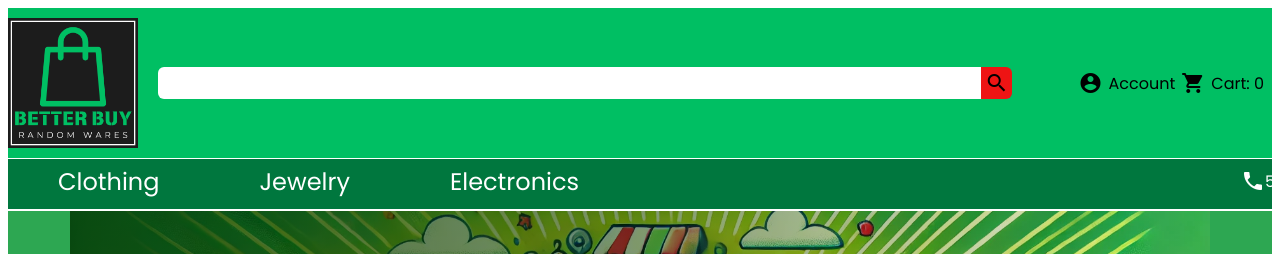
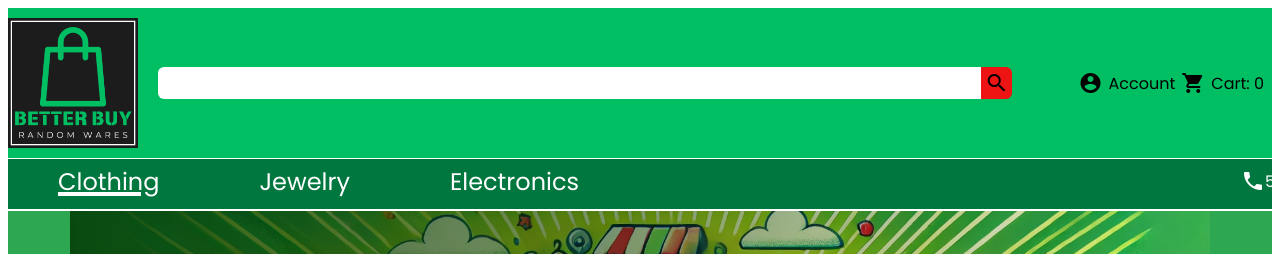
Before and after one commit to hansbuilt/odin-shoppingCart, a React (Vite) app: page / in a window 1280 px wide. In both pictures the pointer is over the link "Clothing". Shown: the top 254 px of the page. Built offline with nearby package versions, Linux system fonts and the light colour scheme.

Commit message:
Added on hover styling to content

```diff
--- a/src/components/Navigation.jsx
+++ b/src/components/Navigation.jsx
@@ -18,7 +18,7 @@ function Navigation() {
         </div>
         <div className={styles.rightSide}>
           <span className={`material-icons ${styles.headerIcons}`}>phone</span>
-          <span>555-555-5555</span>
+          <span id={styles.phoneNumber}>555-555-5555</span>
         </div>
       </div>
     </div>
--- a/src/components/Navigation.module.css
+++ b/src/components/Navigation.module.css
@@ -38,3 +38,12 @@
 .headerIcons {
   color: white;
 }
+
+.headerLinks:hover,
+#phoneNumber:hover {
+  text-decoration: underline;
+  text-decoration-thickness: 4px;
+}
+
+ {
+}
```
